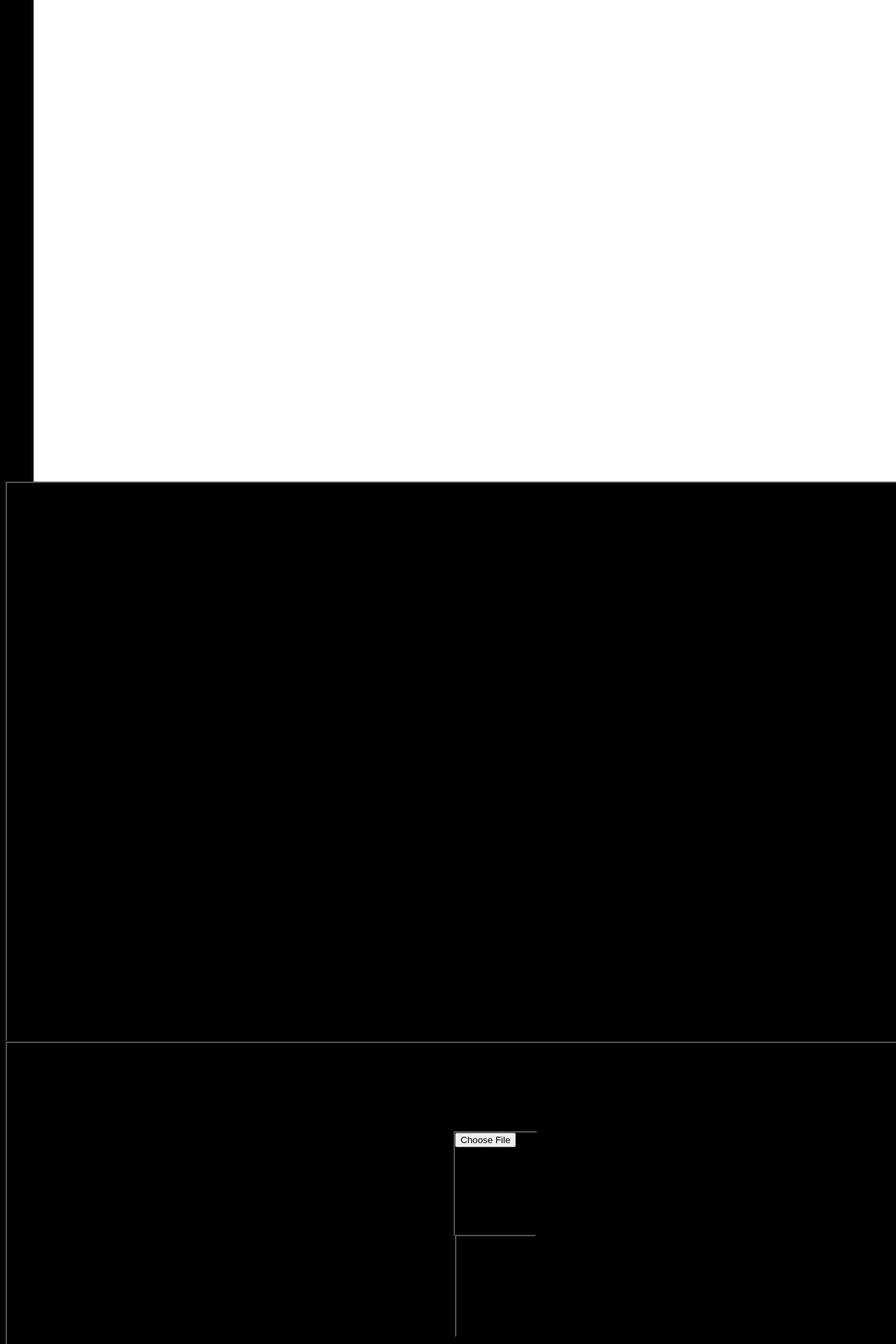
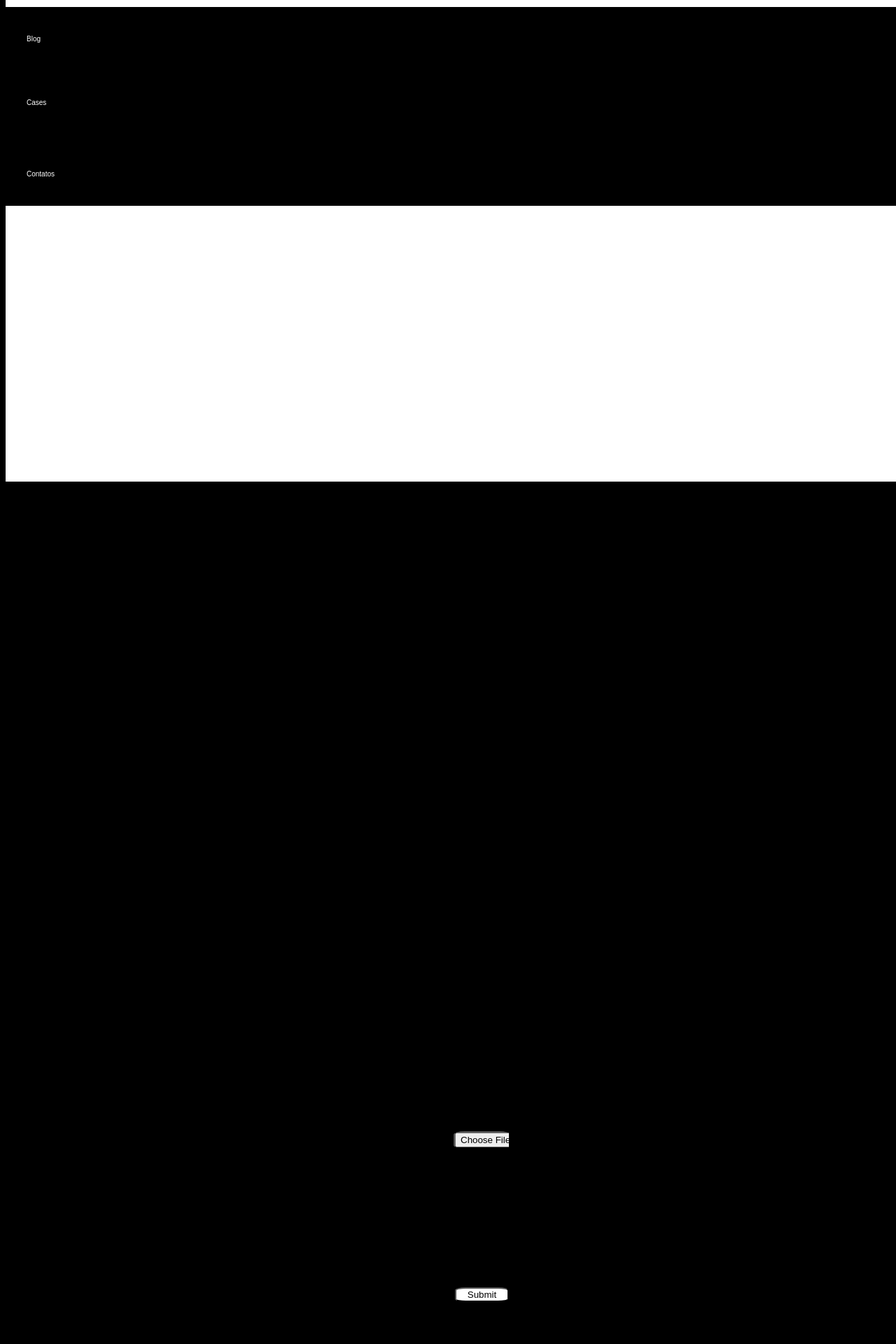
Before and after one commit to renan-lemes/Web_Processing_Image, a Flask app: page / in a window 1280 px wide; the page is wider, and only the part inside the window is pictured. Shown: the part 920-2840 px from the top of that part at 70% size. Run offline with Flask 2, Linux system fonts and the light colour scheme.

Commit message:
STYLE:arrumando agumas estilização

```diff
--- a/src/static/css/buttons.css
+++ b/src/static/css/buttons.css
@@ -1,10 +1,31 @@
 button.select_img {
-    width: 120px;
-    height: 150px;
+    width: 100%;
+    height: 100%;
+
+    max-width: 81px;
+    max-height: 25px;
+
     background-color: white;
     position: relative;
     padding: 0;
     margin: 10% 50% 10%;
+    border-radius: 20%;
+
+    text-align: center;
+}
+
+input.sub {
+    width: 100%;
+    height: 100%;
+    max-width: 81px;
+    max-height: 25px;
+
+    background-color: white;
+    border-radius: 20%;
+    text-align: center;
+
+    margin-top: 200px;
+    display: flex;
 }
 
 button.return_img {
@@ -15,24 +36,35 @@ button.return_img {
     position: relative;
     padding: 0;
     margin: 10% 49% 120%;
-}
+    text-align: center;
+    display: flex;
 
-h3 {
-    color: white;
 }
 
 p.Produtos {
+    background: black;
     color: white;
+    padding: 40px 30px;
+    text-decoration: none;
 }
 
 li.Blog {
+    background: black;
     color: white;
+    padding: 40px 30px;
+    text-decoration: none;
 }
 
 li.Cases {
+    background: black;
     color: white;
+    padding: 40px 30px;
+    text-decoration: none;
 }
 
 li.Contatos {
+    background: black;
     color: white;
+    padding: 40px 30px;
+    text-decoration: none;
 }
--- a/src/static/css/main.css
+++ b/src/static/css/main.css
@@ -1,20 +1,18 @@
 * {
     width: 100%;
     height: 100%;
-    max-width: 1364px;
-    max-height: 1364px;
+
     background-color: black;
+    font-family: Arial, Helvetica, sans-serif;
 }
 
-#BACKROUND {
-    margin: auto;
-}
 
 body {
     overflow-x: auto;
     overflow-y: scroll;
     font-size: 10px;
     font-family: Arial, Helvetica, sans-serif;
+    align-items: center;
 }
 
 #SITE_CONTAINER {
@@ -24,11 +22,26 @@ body {
 img.icon_logo {
     width: 100%;
     height: 100%;
-    max-width: 15px;
+    /* max-width: 15px; */
     max-height: 20px;
-
 }
 
-h3 {
+header.header_fixed {
+    width: 100%;
+    height: 100%;
+    max-width: 100%;
+
     background-color: white;
+
+    padding: 0;
 }
+
+ul.header_line {
+    width: auto;
+    height: auto;
+
+    margin: 0;
+    padding: 0;
+    background-color: white;
+    align-items: center;
+}
--- a/src/templates/index.html
+++ b/src/templates/index.html
@@ -16,24 +16,18 @@
     <div id="BACKGROUND"></div>
     <div>
         <header class="header_fixed">
-            <img class="icon_logo">
-            <ul>
-                <h3 class="Produtos">Produtos</h3>
+            <ul class="header_line">
+                <img class="icon_logo" href="{{ url_for('static', filename='images/Logo - Pix Labs-01.webp')}}">
+                <p class="Produtos">Produtos</p>
                 <li class="Blog">Blog</li>
                 <li class="Cases">Cases</li>
                 <li class="Vagas">Vagas</li>
                 <li class="Contatos">Contatos</li>
-
             </ul>
         </header>
     </div>
     <div id="SITE_CONTAINER">
         <div id="DIV_SITE_HEADER">
-            <button></button>
-            <button></button>
-            <button></button>
-            <button></button>
-            <button></button>
         </div>
         <div id="site-root">
 
@@ -41,7 +35,7 @@
                 <form id="button_from_post" action="http://127.0.0.1:8000/assets" method="post"
                     enctype="multipart/form-data">
                     <input type="file" id="meuArquivo" name="meuArquivo"></br>
-                    <input type="submit" value="Submit">
+                    <input class="sub" type="submit" value="Submit">
                 </form>
             </button>
 
```
